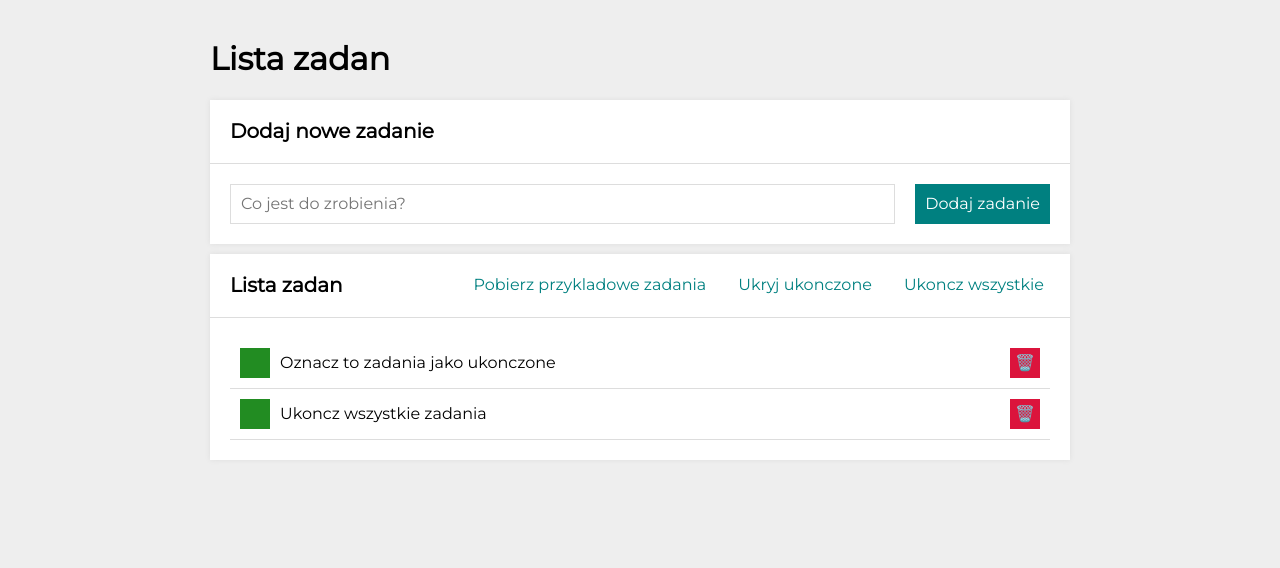
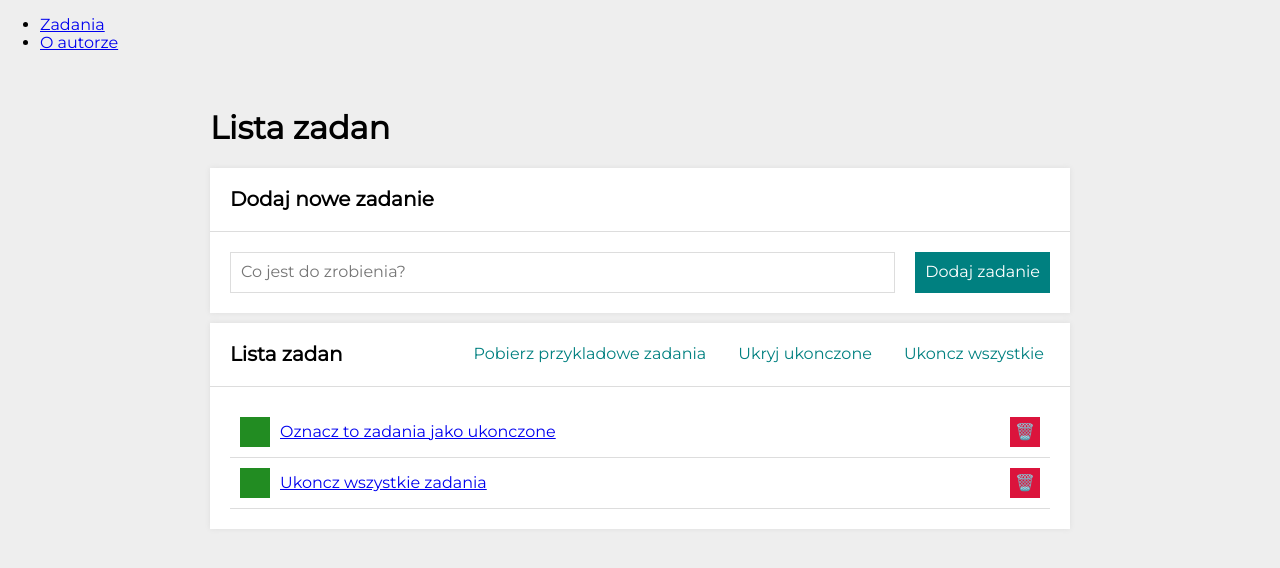
Before and after one commit to VITALIKXXX/todos-list-react, a React (Create React App) app: page /autor#/zadania in a window 1280 px wide. Both pictures are taken after a click on the button "Pobierz przykladowe zadania". Shown: the top 568 px of the page. Built offline with nearby package versions, Linux system fonts and the light colour scheme.

Commit message:
React Router

```diff
--- a/package.json
+++ b/package.json
@@ -12,6 +12,7 @@
     "react": "^18.2.0",
     "react-dom": "^18.2.0",
     "react-redux": "^8.1.3",
+    "react-router-dom": "^5.3.3",
     "react-scripts": "5.0.1",
     "redux-saga": "^1.2.3",
     "styled-components": "^6.0.8",
--- a/src/App.js
+++ b/src/App.js
@@ -1,5 +1,35 @@
-import Tasks from "./features/tasks/Tasks";
+import { HashRouter, NavLink, Switch, Route, Redirect } from "react-router-dom/cjs/react-router-dom.min";
+import TasksPage from "./features/tasks/TasksPage/index";
+import TaskPage from "./features/tasks/TaskPage";
+import AuthorPage from "./features/author/AuthorPage";
 
-const App = () => <Tasks />
+const App = () => (
+    <HashRouter>
+        <nav>
+            <ul>
+                <li>
+                    <NavLink activeClassName="active" to="/zadania">Zadania </NavLink>
+                </li>
+                <li>
+                    <NavLink activeClassName="active" to="/autor">O autorze </NavLink>
+                </li>
+            </ul>
+            <Switch>
+                <Route path="/zadania/:id">
+                    <TaskPage />
+                </Route>
+                <Route path="/zadania">
+                    <TasksPage />
+                </Route>
+                <Route path="/autor">
+                    <AuthorPage />
+                </Route>
+                <Route path="/">
+                    <Redirect to="/zadania" />
+                </Route>
+            </Switch>
+        </nav>
+    </HashRouter>
+);
 
 export default App;
--- /dev/null
+++ b/src/features/author/AuthorPage.js
@@ -0,0 +1,27 @@
+import { ThemeProvider } from "styled-components";
+import { Container } from "../../common/Container";
+import Header from "../../common/Header";
+import Section from "../../common/Section";
+import { theme } from "../../styled";
+
+
+
+export default () => (
+    <ThemeProvider theme={theme}>
+        <Container>
+            <Header title="O autorze" />
+            <Section
+                title="Vitalii Tomenko"
+                body={
+                    <p>We wrześniu 2014 zamieszkał w Polsce. W grudniu tego samego roku wziął do siebie żonę.Pracował na
+                        różnych
+                        stanowiskach .Na początku na budowie, potem jeździł Uberem, zajmował się nawet montażem dźwigów na
+                        budowach. Obecnie od 6 lat pracuję jako pracownik techniczny w firmie weterynaryjnej. Firma nie jest
+                        zła, a praca jest dobrze płatna.Ale główną wadą jest stres i brak czasu dla rodziny. Dlaczego
+                        zdecydowałem się radykalnie zmienić rodzaj mojej działalności.Dlatego pierwszym punktem w moich
+                        planach jest ukończenie kursu.</p>
+                }
+            />
+        </Container>
+    </ThemeProvider>
+);
--- /dev/null
+++ b/src/features/tasks/TaskPage/index.js
@@ -0,0 +1,30 @@
+import Section from "../../../common/Section";
+import Header from "../../../common/Header";
+import { Container } from "../../../common/Container";
+import { ThemeProvider } from 'styled-components';
+import { theme } from '../../../styled';
+import { useParams } from "react-router-dom/cjs/react-router-dom.min";
+import { useSelector } from "react-redux";
+import { getTaskById } from "../tasksSlice";
+
+
+function TaskPage() {
+    const { id } = useParams();
+    const task = useSelector(state => getTaskById(state, id));
+
+    return (
+        <ThemeProvider theme={theme}>
+            <Container>
+                <Header title="Szczeguly zadania" />
+                <Section
+                    title={task ? task.content : "Nie znaleziono zadania😔"}
+                    body={
+                        <><strong>Ukonczono:</strong> {task.done ? "Tak" : "Nie"}</>
+                    }
+                />
+            </Container >
+        </ThemeProvider>
+    );
+}
+
+export default TaskPage;
--- a/src/features/tasks/Buttons/index.js
+++ b/src/features/tasks/TasksPage/Buttons/index.js
@@ -1,7 +1,7 @@
 import { useSelector } from "react-redux/es/hooks/useSelector";
 import { useDispatch } from "react-redux";
 import { StyledButtons, Button } from "./styled";
-import { selectTasksState, toggleHideDone, setAllDone, selectAllTasksDone, fetchExapleTasks } from "../tasksSlice";
+import { selectTasksState, toggleHideDone, setAllDone, selectAllTasksDone, fetchExapleTasks } from "../../tasksSlice";
 
 const Buttons = () => {
     const allTasksDone = useSelector(selectAllTasksDone)
--- a/src/features/tasks/Form/index.js
+++ b/src/features/tasks/TasksPage/Form/index.js
@@ -2,7 +2,7 @@ import React, { useState, useRef } from 'react';
 import { useDispatch } from 'react-redux';
 import { nanoid } from '@reduxjs/toolkit';
 import { StyledForm, FormInput, FormButton } from './styled';
-import { addTask } from '../tasksSlice';
+import { addTask } from '../../tasksSlice';
 
 const Form = () => {
     const [newTaskContent, setNewTaskContent] = useState("");
--- a/src/features/tasks/TasksList/index.js
+++ b/src/features/tasks/TasksPage/TasksList/index.js
@@ -1,11 +1,18 @@
 import { useSelector } from "react-redux/es/hooks/useSelector";
 import { List, Item, Content, Button, Message } from "./styled"
-import { selectTasksState, toggleTaskDone, removeTasks, selectShowMessage } from "../tasksSlice";
+import { toggleTaskDone, removeTasks, selectShowMessage, selectTasksByQuery, selectAllTasksDone } from "../../tasksSlice";
 import { useDispatch } from "react-redux";
+import { Link, useLocation } from "react-router-dom/cjs/react-router-dom";
 
 const TasksList = () => {
-    const { tasks, hideDone } = useSelector(selectTasksState);
+    const location = useLocation();
+    const serchParams = new URLSearchParams(location.search);
+    const query = serchParams.get("szukaj");
+
+    const { tasks } = useSelector(state => selectTasksByQuery(state, query));
+    const { hideDone } = useSelector(selectAllTasksDone)
     const showMessage = useSelector(selectShowMessage)
+
     const dispatch = useDispatch();
 
     return (
@@ -15,7 +22,7 @@ const TasksList = () => {
                     <Message>Ukonczone zadania sa ukryte😉!!!</Message>
                 </Item>
             ) : (
-                tasks.map(task => (
+                tasks?.map(task => (
                     <Item
                         key={task.id}
                         hidden={task.done && hideDone}
@@ -28,7 +35,7 @@ const TasksList = () => {
                         </Button>
 
                         <Content done={task.done}>
-                            {task.content}
+                            <Link to={`/zadania/${task.id}`}>{task.content}</Link>
                         </Content>
 
                         <Button
--- a/src/features/tasks/tasksSlice.js
+++ b/src/features/tasks/tasksSlice.js
@@ -42,12 +42,28 @@ export const {
     fetchExapleTasks,
     setTasks
 } = tasksSlice.actions;
+
+export const selectTasksState = state => state.tasks;
+
+export const selectTasks = state => selectTasksState(state).tasks;
+export const selectAllTasksDone = state => selectTasks(state).every(task => task.done)
 export const selectShowMessage = state => {
     const { tasks, hideDone } = state.tasks;
     return (
         tasks.lenght === 0 || (hideDone && tasks.every(task => task.done)));
 };
-export const selectTasksState = state => state.tasks;
-export const selectTasks = state => selectTasksState(state).tasks;
-export const selectAllTasksDone = state => selectTasks(state).every(task => task.done)
+
+export const getTaskById = (state, taskId) =>
+    selectTasks(state).find(({ id }) => id === taskId)
+
+export const selectTasksByQuery = (state, query) => {
+    const tasks = selectTasksState(state);
+
+    if (!query || query.trim() === "") {
+        return tasks;
+    }
+    return tasks.filter(({ content }) => content.includes(query.trim()));
+}
+
+
 export default tasksSlice.reducer;
```
Also changed, not shown: src/features/tasks/TasksPage/index.js (renamed from src/features/tasks/Tasks.js, +9 -11 lines), src/features/tasks/TasksPage/Buttons/styled.js (renamed from src/features/tasks/Buttons/styled.js), src/features/tasks/TasksPage/Form/styled.js (renamed from src/features/tasks/Form/styled.js), src/features/tasks/TasksPage/TasksList/styled.js (renamed from src/features/tasks/TasksList/styled.js), 1 other file (tests, documents, lock files or other folders).
